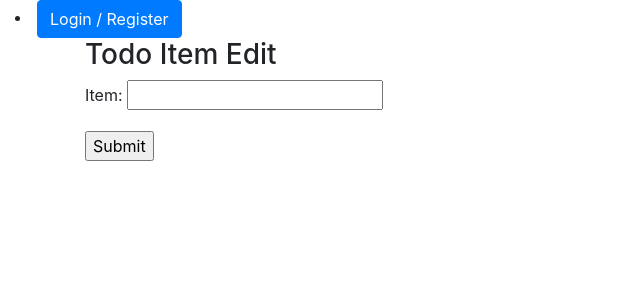
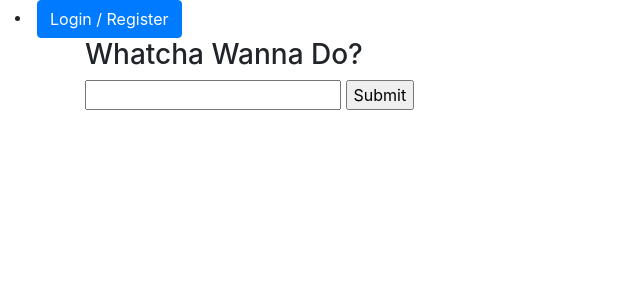
Before and after one commit to tatewilson4/python_todo_with_auth, a Django app: page /new/ in a window 1280 px wide. Shown: the top 300 px of the page, without its empty margins (0-640 px from the left). Run offline with Django 3.2, Linux system fonts and the light colour scheme; some libraries are stand-ins or nearby versions.

Commit message:
tested and verified full crud functionality, once logged in user is now only able to see edit and create todo items on their account

```diff
--- a/todo/models.py
+++ b/todo/models.py
@@ -1,8 +1,12 @@
 from django.db import models
 from django.urls import reverse
+from django.contrib.auth import get_user_model
+
+User = get_user_model()
 
 
 class Todo(models.Model):
+    user = models.ForeignKey(User, on_delete=models.CASCADE)
     item = models.CharField(max_length=200)
     created = models.DateTimeField(auto_now_add=True)
 
--- a/todo/templates/todo_form.html
+++ b/todo/templates/todo_form.html
@@ -1,9 +1,9 @@
 {% extends 'base.html' %}
 {% block content %}
 <div class="container">
-    <h3>Todo Item Edit</h3>
+    <h3>Whatcha Wanna Do?</h3>
     <form method="post">{% csrf_token %}
-        {{ form.as_p }}
+        {{ form.item }}
         <input class="submit_input" type="submit" value="Submit" />
     </form>
 </div>
--- a/todo/views.py
+++ b/todo/views.py
@@ -8,13 +8,15 @@ class TodoForm(ModelForm):
     class Meta:
         model = Todo
         fields = ['item']
+        exclude = ['user']
 
 def base(request, template_name='base.html'):
     return render(request, template_name)
 
 
 def home(request, template_name='home.html'):
-    todo = Todo.objects.all()
+    user = request.user
+    todo = Todo.objects.filter(user=user)
     data = {}
     data['object_list'] = todo
     return render(request, template_name, data)
@@ -26,7 +28,9 @@ def todo_view(request, pk, template_name='todo_detail.html'):
 def todo_create(request, template_name="todo_form.html"):
     form = TodoForm(request.POST or None)
     if form.is_valid():
-        form.save()
+        post = form.save(commit=False)
+        post.user = request.user
+        post.save()
         return redirect('home')
     return render(request, template_name, {'form':form})
 
```
Also changed, not shown: db.sqlite3, todo/migrations/0002_todo_user.py (added).
